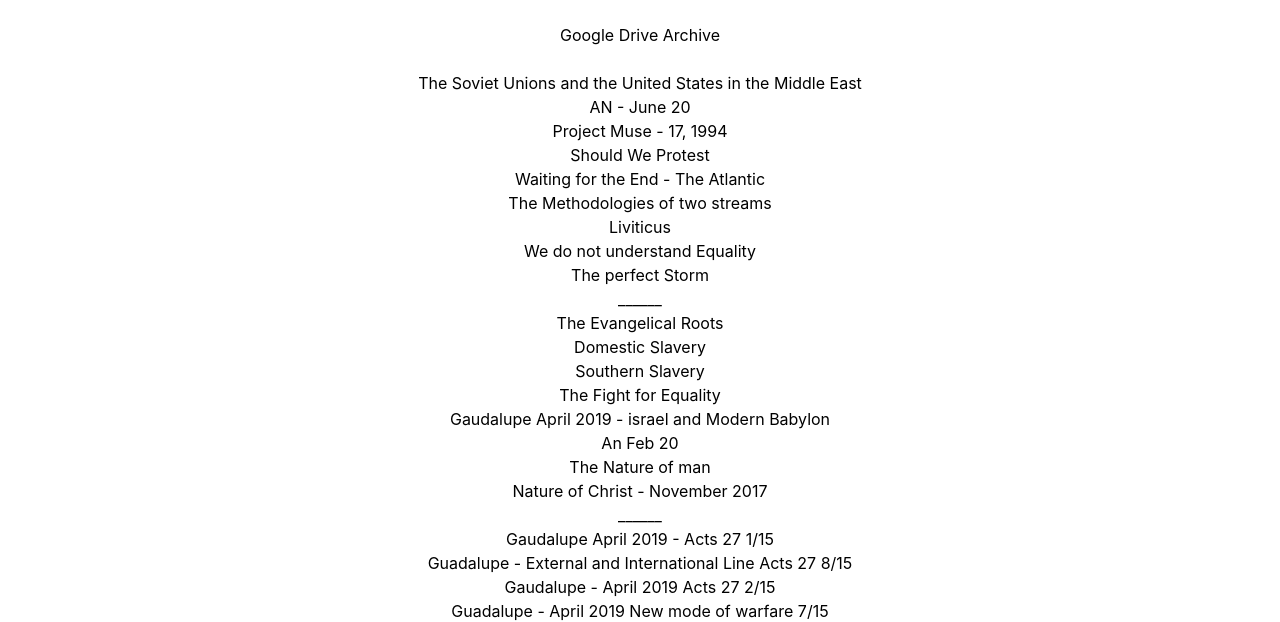
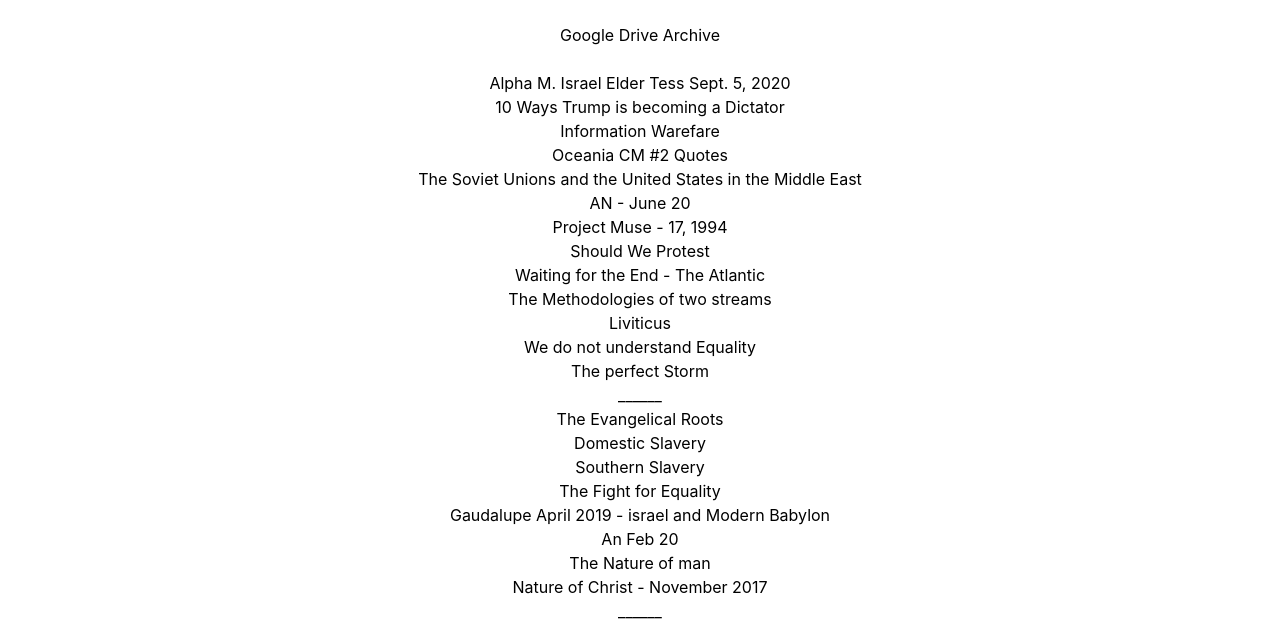
Before and after one commit to iamrubenh/narrowpath, a website: page studynotes.html in a window 1280 px wide. Shown: the part 184-806 px from the top of the page. Drawn offline with nearby package versions, Linux system fonts and the light colour scheme.

Commit message:
Update studynotes.html

```diff
--- a/studynotes.html
+++ b/studynotes.html
@@ -65,6 +65,15 @@
             <a href="https://drive.google.com/drive/folders/13qw7wl1kv-Vd1Nsx0lbsWGo1K2aD9O_u?usp=sharing" target="_blank" class="line-text">Google Drive Archive</a>
             <br>
             <br>
+            <a href="https://drive.google.com/file/d/1pYq1E2C0BigsxucXnLEDicL0-tqYvpf5/view?usp=sharing" target="_blank" class="line-text">Alpha M. Israel Elder Tess Sept. 5, 2020</a>
+            <br>
+            <a href="https://drive.google.com/file/d/1BwxAvKWstfvOOeiXoA8VdRPCFKfZhtxz/view?usp=sharing" target="_blank" class="line-text">10 Ways Trump is becoming a Dictator</a>
+            <br>
+            <a href="https://drive.google.com/file/d/1APWYf7keZkRuaQiJp452hjMpjJy1k6E3/view?usp=sharing" target="_blank" class="line-text">Information Warefare</a>
+            <br>
+            <a href="https://drive.google.com/file/d/1RO4EoiDDW-enX7EJwpirB6A4JwrxqkMZ/view?usp=sharing" target="_blank" class="line-text">Oceania CM #2 Quotes</a>
+            <br>
+
             <a href="https://drive.google.com/file/d/15bCaZLiTL1vzp1T37wNdRrTpS9qOz02e/view?usp=sharing" target="_blank" class="line-text">The Soviet Unions and the United States in the Middle East</a>
             <br>
             <a href="https://drive.google.com/file/d/1_X7vtYYkGJvrhFhGImlBqOp2em4RiFX4/view?usp=sharing" target="_blank" class="line-text">AN - June 20</a>
```
